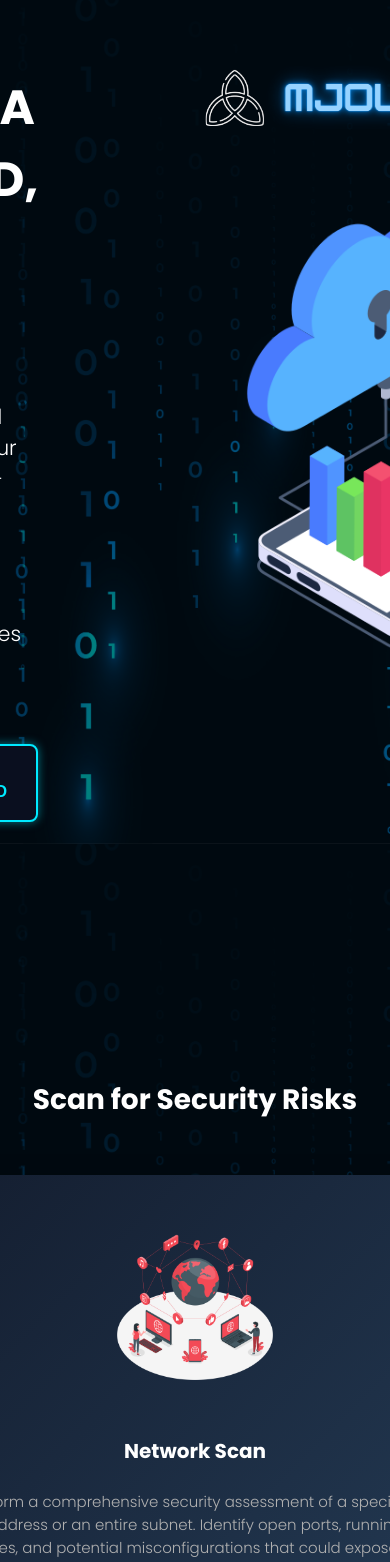
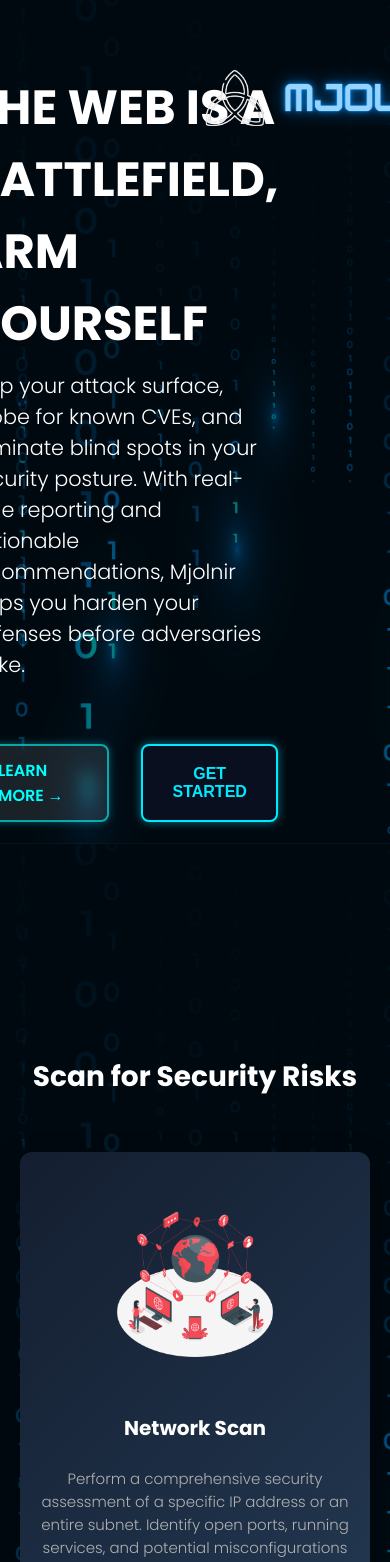
Before and after one commit to gursmeep404/Mjolnir, a React (Vite) app in the folder frontend/: page /home in a window 390 px wide. Shown: the top 1562 px of the page. Built offline with nearby package versions, Linux system fonts and the light colour scheme.

Commit message:
trying to fix responsiveness

```diff
--- a/frontend/index.html
+++ b/frontend/index.html
@@ -4,6 +4,8 @@
 <head>
   <meta charset="UTF-8">
   <meta name="viewport" content="width=device-width, initial-scale=1.0">
+  <meta name="viewport" content="width=device-width, initial-scale=1.0" />
+
   <title>Mjolnir</title>
 </head>
 
--- a/frontend/styles/about.css
+++ b/frontend/styles/about.css
@@ -11,6 +11,7 @@
 
   .about-card {
     max-width: 900px;
+    width:100%;
     padding: 2.5rem;
     border-radius: 20px;
     background: rgba(15, 25, 40, 0.85);
--- a/frontend/styles/contact.css
+++ b/frontend/styles/contact.css
@@ -12,7 +12,8 @@
   border: 1px solid rgba(0, 150, 255, 0.4);
   border-radius: 16px;
   padding: 2rem;
-  width: 320px;
+  max-width: 320px;
+  width:100%;
   text-align: center;
   box-shadow: 0 0 20px rgba(0, 200, 255, 0.4);
   backdrop-filter: blur(6px);
--- a/frontend/styles/dashboard.css
+++ b/frontend/styles/dashboard.css
@@ -36,6 +36,7 @@
   border-radius: 10px;
   box-shadow: 0 0 10px #96D3FF;
   max-width: 700px;
+  width:100%;
 }
 
 .panel h2 {
@@ -378,7 +379,8 @@
   border: 6px solid #f3f3f3;
   border-top: 6px solid #00a8ff;
   border-radius: 50%;
-  width: 60px;
+  max-width: 60px;
+  width:100%;
   height: 60px;
   animation: spin 1s linear infinite;
   margin-bottom: 20px;
--- a/frontend/styles/home.css
+++ b/frontend/styles/home.css
@@ -113,6 +113,7 @@
 
 .hero-text {
   max-width: 50rem;
+  width: 100%;
 }
 
 .hero-text h1 {
@@ -207,6 +208,7 @@
 
 .hero-image img {
   max-width: 30rem;
+  width:100%;
 }
 
 .second-section, .third-section {
@@ -241,6 +243,7 @@
   font-size: 18px;
   max-width: 600px;
   margin: 10px auto;
+  width:100%;
 }
 .second-section {
   text-align: center;
@@ -263,6 +266,7 @@
   width: 30rem;
   text-align: center;
   box-shadow: 0px 10px 30px rgba(0, 0, 0, 0.3);
+  width:100%;
 }
 
 .scan-card h3 {
@@ -298,7 +302,8 @@
 
 
 .scan-icon {
-  width: 10rem;
+  max-width: 10rem;
+  width:100%;
   height: 10rem;
   margin: 2rem auto;
 }
@@ -319,6 +324,7 @@
     max-width: 600px;
     margin: 7rem auto 30px auto;
     box-shadow: 0px 0px 12px rgba(255, 0, 0, 0.4);
+    width:100%;
 }
 
 .caution-box h2 {
@@ -402,10 +408,12 @@
   border-radius: 12px;
   border: 2px solid #ff0077;
   box-shadow: 0 0 15px rgba(255, 0, 119, 0.8);
-  width: 320px;
+  max-width: 320px;
   text-align: center;
   font-family: 'Courier New', Courier, monospace;
   animation: pop-in 0.5s ease-out;
+  width: 100%;
+
 }
 
 
--- a/frontend/styles/intro.css
+++ b/frontend/styles/intro.css
@@ -3,12 +3,13 @@
 
 .intro-container {
   position: relative;
-  width: 100vw;
+  max-width: 100vw;
   height: 100vh;
   overflow: hidden;
   display: flex;
   align-items: center;
   justify-content: center;
+  width: 100%;
 }
 
 .intro-video {
```
